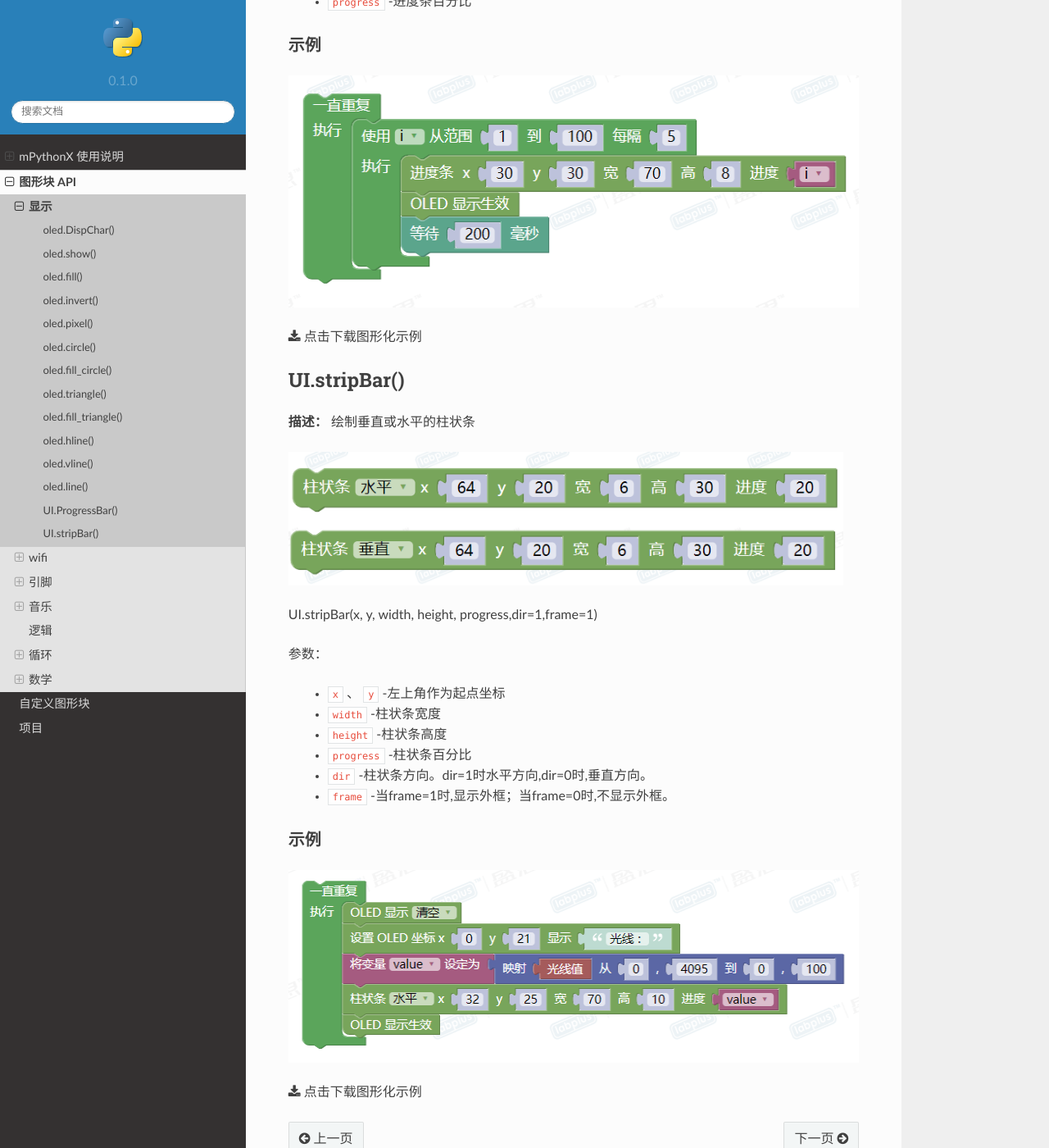
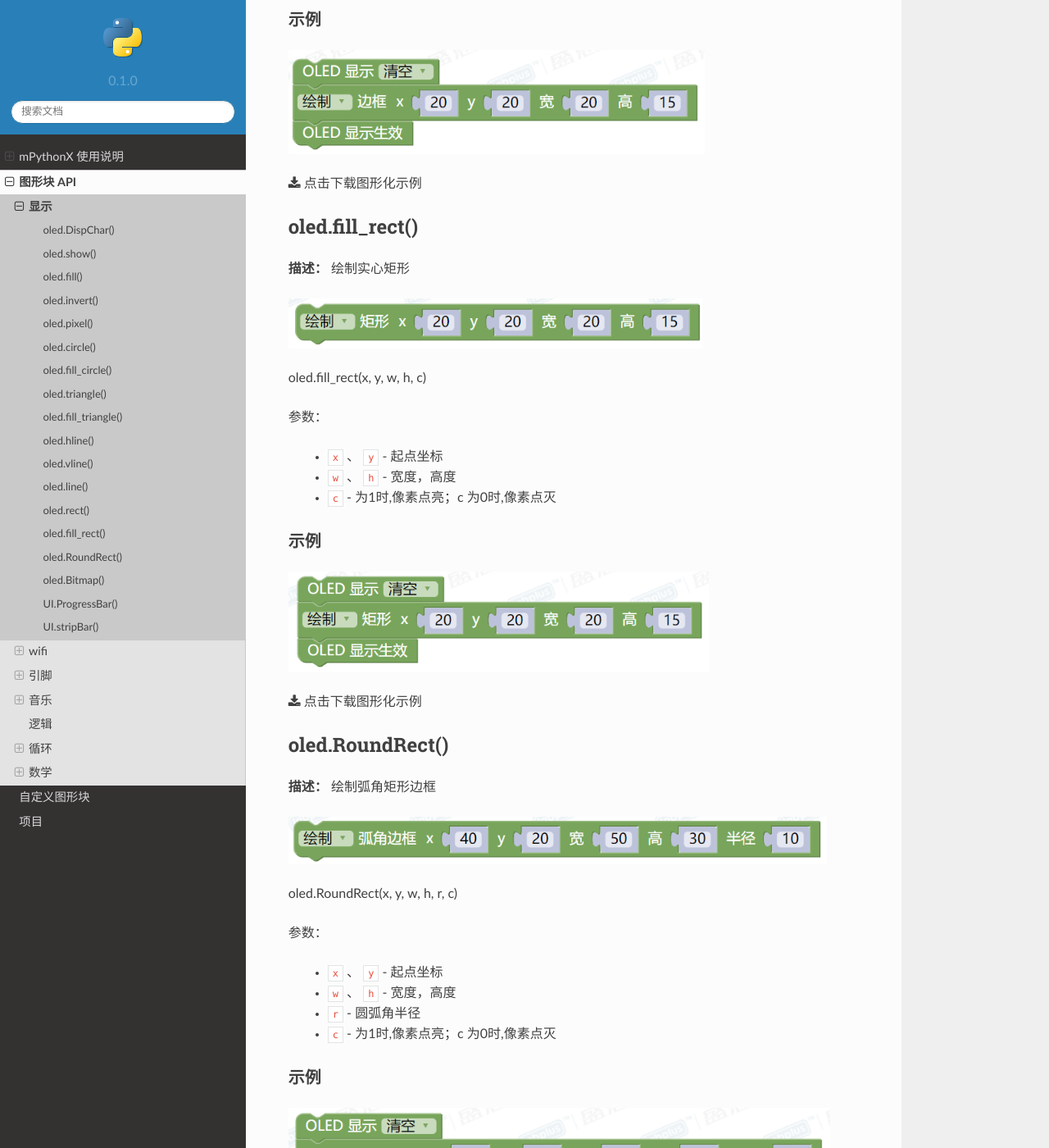
Before and after one commit to labplus-cn/mPythonX-docs, a Sphinx documentation site: the page built from source/blocks/oled.rst, in a window 1280 px wide and 1400 px high, scrolled down 8097 px. Shown: the whole window at 82% size. Built offline with Sphinx 7.4.7 and the Read the Docs theme 2.0.0, drawn with Linux system fonts in a browser that asks for light colours; some of the changed text lies outside the part shown.

Commit message:
oled图形化示例

```diff
--- a/source/blocks/oled.rst
+++ b/source/blocks/oled.rst
@@ -283,6 +283,109 @@ oled.line(x1, y1, x2, y2, c)
     :scale: 80 %
 
 :download:`点击下载图形化示例</../examples/oled/oled_line.xml>`
+
+
+oled.rect()
+-------------
+
+**描述：**  绘制矩形边框
+
+.. image:: /images/blocks/oled/rect.png
+    :scale: 80 %
+
+oled.rect(x, y, w, h, c)
+
+参数：
+
+    - ``x`` 、 ``y`` - 起点坐标
+    - ``w`` 、 ``h`` - 宽度，高度
+    - ``c`` - 为1时,像素点亮；c 为0时,像素点灭
+
+示例
+^^^^^
+
+.. image:: /images/blocks/oled/example/rect.png
+    :scale: 80 %
+
+:download:`点击下载图形化示例</../examples/oled/oled_rect.xml>`
+
+
+oled.fill_rect()
+-------------
+
+**描述：**  绘制实心矩形
+
+.. image:: /images/blocks/oled/fill_rect.png
+    :scale: 80 %
+
+oled.fill_rect(x, y, w, h, c)
+
+参数：
+
+    - ``x`` 、 ``y`` - 起点坐标
+    - ``w`` 、 ``h`` - 宽度，高度
+    - ``c`` - 为1时,像素点亮；c 为0时,像素点灭
+
+示例
+^^^^^
+
+.. image:: /images/blocks/oled/example/fill_rect.png
+    :scale: 80 %
+
+:download:`点击下载图形化示例</../examples/oled/oled_fill_rect.xml>`
+
+
+oled.RoundRect()
+-------------
+
+**描述：**  绘制弧角矩形边框
+
+.. image:: /images/blocks/oled/RoundRect.png
+    :scale: 80 %
+
+oled.RoundRect(x, y, w, h, r, c)
+
+参数：
+
+    - ``x`` 、 ``y`` - 起点坐标
+    - ``w`` 、 ``h`` - 宽度，高度
+    - ``r`` - 圆弧角半径
+    - ``c`` - 为1时,像素点亮；c 为0时,像素点灭
+
+示例
+^^^^^
+
+.. image:: /images/blocks/oled/example/RoundRect.png
+    :scale: 80 %
+
+:download:`点击下载图形化示例</../examples/oled/oled_RoundRect.xml>`
+
+
+oled.Bitmap()
+-------------
+
+**描述：**  绘制弧角矩形边框
+
+.. image:: /images/blocks/oled/bitmap.png
+    :scale: 80 %
+
+oled.Bitmap(x, y, bitmap, w, h, c)
+
+参数：
+
+    - ``x`` 、 ``y`` - 起点坐标
+    - ``bitmap`` - 图案bitmap数组名称
+    - ``w`` - 图案宽度
+    - ``h`` - 图案高度
+    - ``c`` - 为1时,像素点亮；c 为0时,像素点灭
+
+示例
+^^^^^
+
+.. image:: /images/blocks/oled/example/bitmap.png
+    :scale: 80 %
+
+:download:`点击下载图形化示例</../examples/oled/oled_bitmap.xml>`
 
 
 UI.ProgressBar()
```
Also changed, not shown: other parts of source/blocks/oled.rst (+1 -1 lines), source/images/blocks/oled/RoundRect.png (added), source/images/blocks/oled/bitmap.png (added), source/images/blocks/oled/example/RoundRect.png (added), source/images/blocks/oled/example/bitmap.png (added), source/images/blocks/oled/example/fill_rect.png (added), source/images/blocks/oled/example/rect.png (added), source/images/blocks/oled/fill_rect.png (added), source/images/blocks/oled/rect.png (added), 4 other files.
